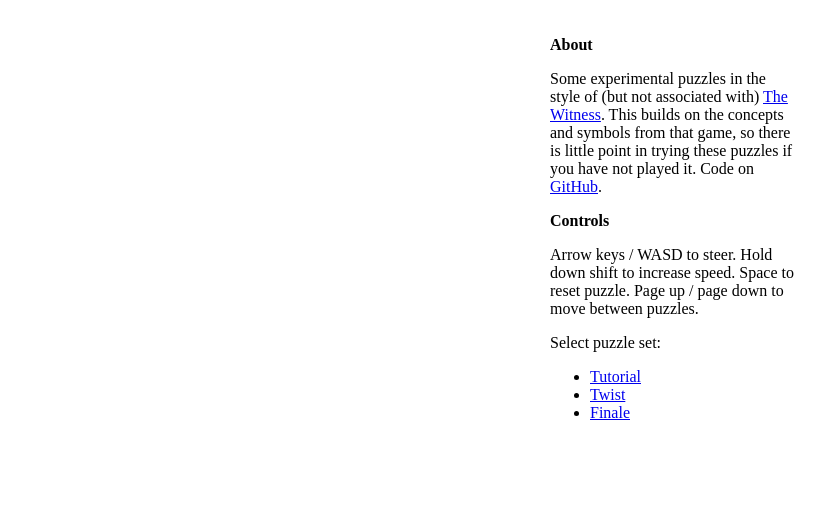
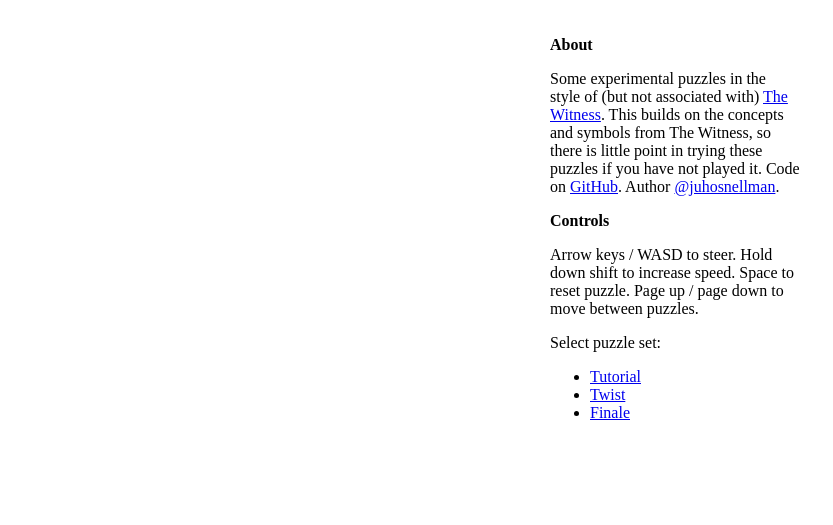
Before and after one commit to jsnell/notwitness, a plain HTML site: page index.html in a window 1280 px wide. Shown: the top 525 px of the page, without its empty margins (0-833 px from the left). Drawn offline with Linux system fonts and the light colour scheme.

Commit message:
Add author info

```diff
--- a/index.html
+++ b/index.html
@@ -42,9 +42,10 @@
     <p>
       Some experimental puzzles in the style of (but not associated with)
       <a href='http://the-witness.net/'>The Witness</a>. This builds on the
-      concepts and symbols from that game, so there is little point in
+      concepts and symbols from The Witness, so there is little point in
       trying these puzzles if you have not played it. Code on
       <a href='https://github.com/jsnell/notwitness'>GitHub</a>.
+      Author <a href='https://twitter.com/juhosnellman/'>@juhosnellman</a>.
 
     <p>
       <b>Controls</b>
```
